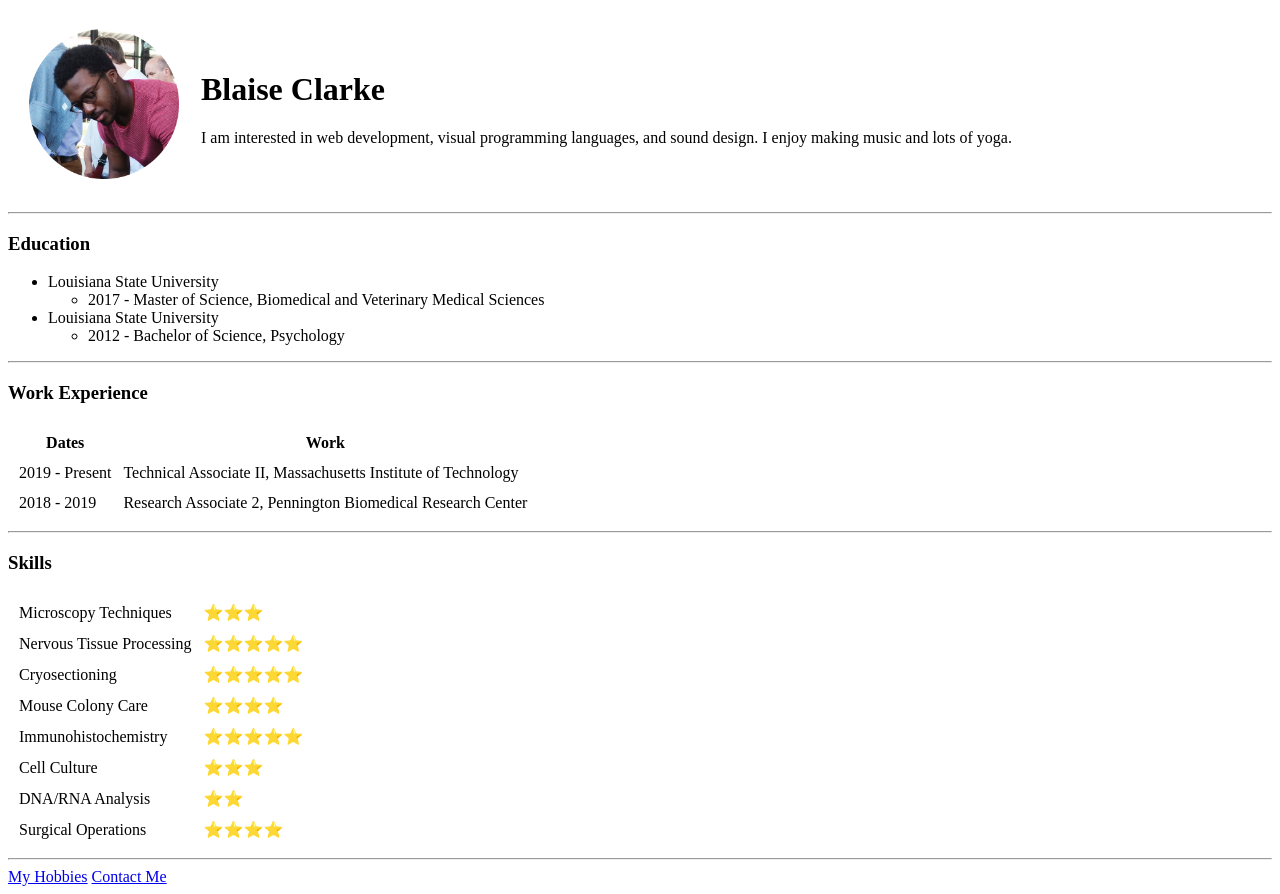
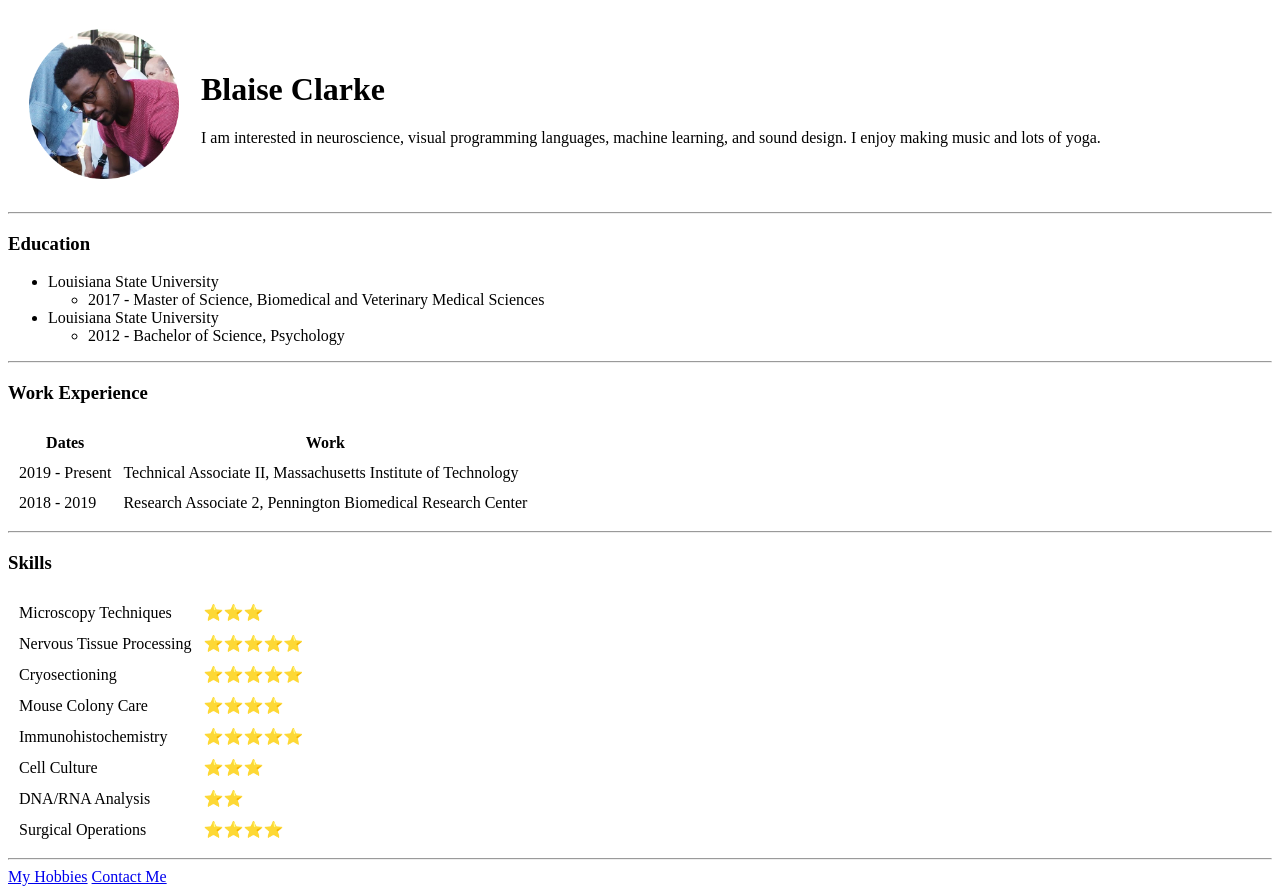
Before and after one commit to detranger/cv, a plain HTML site: page index.html in a window 1280 px wide. Drawn offline with Linux system fonts and the light colour scheme.

Commit message:
Add files via upload

```diff
--- a/index.html
+++ b/index.html
@@ -13,7 +13,7 @@
       <td>
         <h1>Blaise Clarke</h1>
         <p>
-          I am interested in web development, visual programming languages, and sound design. I enjoy making music and lots of yoga.
+          I am interested in neuroscience, visual programming languages, machine learning, and sound design. I enjoy making music and lots of yoga.
         </p>
       </td>
     </tr>
```
